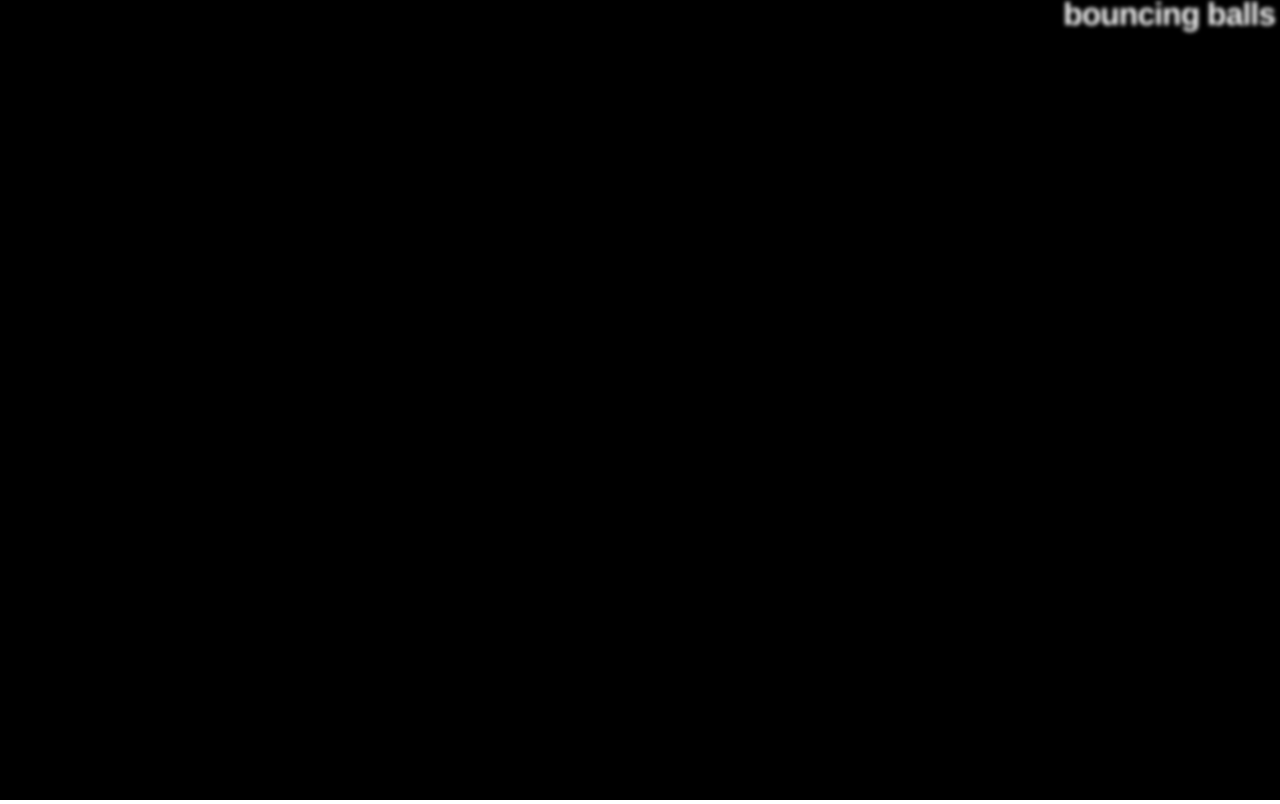
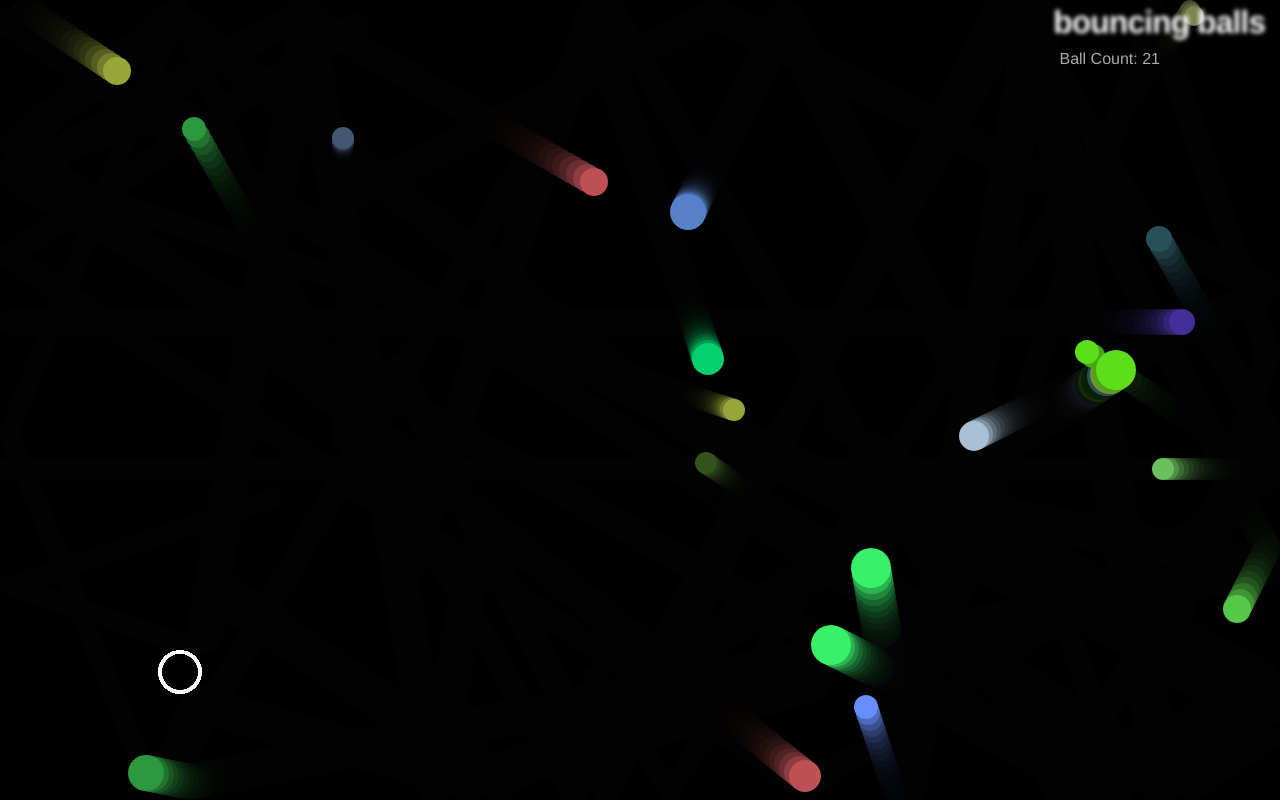
Before and after one commit to rrohweder/HTML-JavaScript-Refresher, a plain HTML site: page JavaScriptModules/bouncing-balls-finished.html in a window 1280 px wide. Drawn offline with Linux system fonts and the light colour scheme.

Commit message:
Added EvilCircle class, instance, and methods, added ballCount, adjusted position of headings.

```diff
--- a/JavaScriptModules/bouncing-balls-finished.html
+++ b/JavaScriptModules/bouncing-balls-finished.html
@@ -8,6 +8,7 @@
 
   <body>
     <h1>bouncing balls</h1>
+    <p>Ball Count: </p>
     <canvas></canvas>
 
     <script src="bouncing-balls-main-finished.js"></script>
--- a/JavaScriptModules/bouncing-balls-main-finished.js
+++ b/JavaScriptModules/bouncing-balls-main-finished.js
@@ -2,9 +2,13 @@
 
 const canvas = document.querySelector('canvas');
 const ctx = canvas.getContext('2d');
+const resultP = document.querySelector('p');
 
 const width = canvas.width = window.innerWidth;
 const height = canvas.height = window.innerHeight;
+const evilCircleSize = 20;
+let numBalls = 25;
+let ballCount = 0;
 
 // function to generate random number
 
@@ -26,13 +30,27 @@ function Shape(x, y, velX, velY, exists) {
 // create Ball from Shape
 
 function Ball(x, y, velX, velY, exists, color, size) {
-  Shape.call(x, y, velX, velY, exists);
+  Shape.call(this, x, y, velX, velY, exists);
   this.color = color;
   this.size = size;
 }
 Ball.prototype = Object.create(Shape.prototype);
 Object.defineProperty(Ball.prototype, 'constructor', {
   value: Ball,
+  enumerable: false, // so that it does not appear in 'for in' loop
+  writable: true });
+
+// create EvilCircle from Shape
+
+function EvilCircle(x, y, velX, velY, exists) {
+  Shape.call(this, x, y, 20, 20, exists);
+  this.color = 'white';
+  this.size = evilCircleSize;
+}
+
+EvilCircle.prototype = Object.create(Shape.prototype);
+Object.defineProperty(EvilCircle.prototype, 'constructor', {
+  value: EvilCircle,
   enumerable: false, // so that it does not appear in 'for in' loop
   writable: true });
 
@@ -45,7 +63,50 @@ Ball.prototype.draw = function() {
   ctx.fill();
 };
 
-// define ball update method
+// define evilCircle draw method
+
+EvilCircle.prototype.draw = function() {
+  ctx.beginPath();
+  ctx.strokeStyle = this.color;
+  ctx.lineWidth = 3;
+  ctx.arc(this.x, this.y, this.size, 0, 2 * Math.PI);
+  ctx.stroke();
+};
+
+// define evilCircle checkBounds method
+
+EvilCircle.prototype.checkBounds = function() {
+  if((this.x + this.size) >= width) {
+    this.x = -(this.size);
+  }
+
+  if((this.x - this.size) <= 0) {
+    this.x = -(this.size);
+  }
+
+  if((this.y + this.size) >= height) {
+    this.y = -(this.size);
+  }
+
+  if((this.y - this.size) <= 0) {
+    this.y = -(this.size);
+  }
+}
+
+EvilCircle.prototype.setControls = function() {
+  let _this = this;
+  window.onkeydown = function(e) {
+    if (e.key === 'a') {
+      _this.x -= _this.velX;
+    } else if (e.key === 'd') {
+      _this.x += _this.velX;
+    } else if (e.key === 'w') {
+      _this.y -= _this.velY;
+    } else if (e.key === 's') {
+      _this.y += _this.velY;
+    }
+  }
+}
 
 Ball.prototype.update = function() {
   if((this.x + this.size) >= width) {
@@ -68,8 +129,6 @@ Ball.prototype.update = function() {
   this.y += this.velY;
 };
 
-// define ball collision detection
-
 Ball.prototype.collisionDetect = function() {
   for(let j = 0; j < balls.length; j++) {
     if(!(this === balls[j]) && balls[j].exists) {
@@ -84,17 +143,42 @@ Ball.prototype.collisionDetect = function() {
   }
 };
 
+EvilCircle.prototype.collisionDetect = function() {
+  for(let j = 0; j < balls.length; j++) {
+    if(balls[j].exists) {
+      const dx = this.x - balls[j].x;
+      const dy = this.y - balls[j].y;
+      const distance = Math.sqrt(dx * dx + dy * dy);
+
+      if (distance < this.size + balls[j].size) {
+        balls[j].exists = false;
+        ballCount -= 1;
+        resultP.textContent = `Ball Count: ${ ballCount }`;
+      }
+    }
+  }
+};
+
+let evilCircle = new EvilCircle(
+  random(0 + evilCircleSize, width - evilCircleSize),
+  random(0 + evilCircleSize, height - evilCircleSize),
+  random(-7,7),
+  random(-7,7),
+  true
+);
+evilCircle.setControls();
+
 // define array to store balls and populate it
 
 let balls = [];
 
-while(balls.length < 25) {
+while(balls.length < numBalls) {
   const size = random(10,20);
   let ball = new Ball(
     // ball position always drawn at least one ball width
     // away from the adge of the canvas, to avoid drawing errors
-    random(0 + size,width - size),
-    random(0 + size,height - size),
+    random(0 + size, width - size),
+    random(0 + size, height - size),
     random(-7,7),
     random(-7,7),
     true,
@@ -102,6 +186,8 @@ while(balls.length < 25) {
     size
   );
   balls.push(ball);
+  ballCount += 1;
+  resultP.textContent = `Ball Count: ${ ballCount }`;
 }
 
 // define loop that keeps drawing the scene constantly
@@ -111,9 +197,14 @@ function loop() {
   ctx.fillRect(0,0,width,height);
 
   for(let i = 0; i < balls.length; i++) {
-    balls[i].draw();
-    balls[i].update();
-    balls[i].collisionDetect();
+    if (balls[i].exists) {
+      balls[i].draw();
+      balls[i].update();
+      balls[i].collisionDetect();
+    }
+    evilCircle.draw();
+    evilCircle.checkBounds();
+    evilCircle.collisionDetect();
   }
 
   requestAnimationFrame(loop);
--- a/JavaScriptModules/bouncing-balls-style-finished.css
+++ b/JavaScriptModules/bouncing-balls-style-finished.css
@@ -17,9 +17,17 @@ html, body {
     letter-spacing: -1px;
     position: absolute;
     margin: 0;
-    top: -4px;
-    right: 5px;
+    top: 4px;
+    right: 15px;
 
     color: transparent;
     text-shadow: 0 0 4px white;
   }
+
+  p {
+    position: absolute;
+    margin: 0;
+    top: 50px;
+    right: 120px;
+    color: #aaa;
+  }
```
